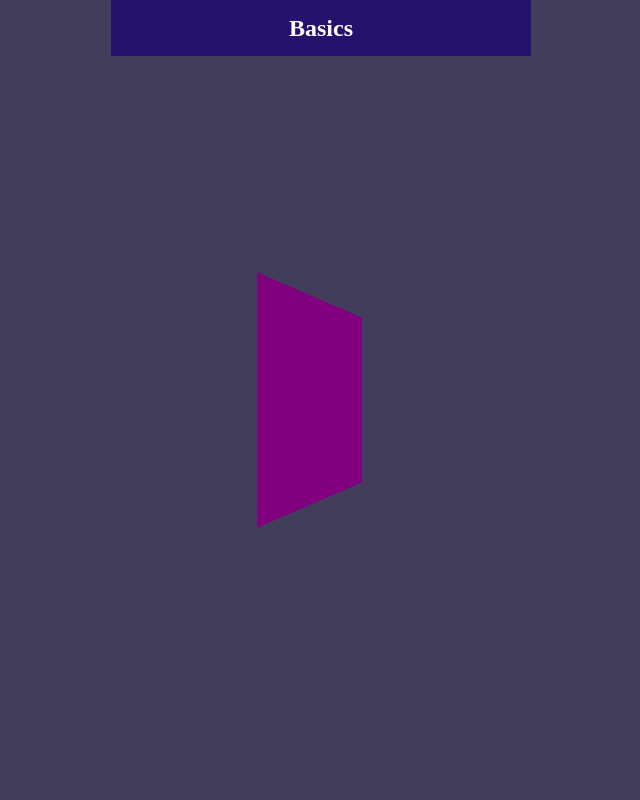
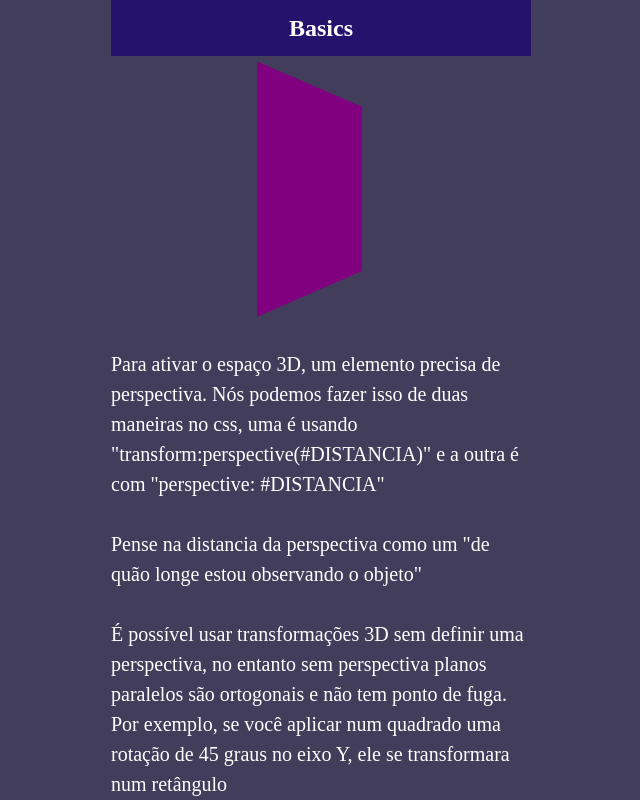
Before and after one commit to CaioVieira-dev/learn-3D-transform, a React (Create React App) app: page / in a window 1280 px wide. Shown: the whole page, without its empty margins (319-959 px from the left). Built offline with nearby package versions, Linux system fonts and the light colour scheme.

Commit message:
feat: :sparkles: add text to the page
add text descripting the basics of 3d with css

```diff
--- a/src/pages/Basics/index.tsx
+++ b/src/pages/Basics/index.tsx
@@ -1,4 +1,4 @@
-import { Panel, Scene } from './styles'
+import { Panel, Scene, Text, Title, Container } from './styles'
 import { useEffect } from 'react'
 import { useNav } from '../../hooks/useNav'
 
@@ -8,8 +8,27 @@ export function Basics() {
     useEffect(() => { changePageName('Basics') }, [changePageName])
 
     return (
-        <Scene>
-            <Panel></Panel>
-        </Scene>
+        <Container>
+            <Title>O básico</Title>
+            <Scene>
+                <Panel></Panel>
+            </Scene>
+            <Text>
+                Para ativar o espaço 3D, um elemento precisa de perspectiva.
+                Nós podemos fazer isso de duas maneiras no css, uma é
+                usando "transform:perspective(#DISTANCIA)" e a outra é com
+                "perspective: #DISTANCIA"
+            </Text>
+            <Text>
+                Pense na distancia da perspectiva como um "de quão longe estou
+                observando o objeto"
+            </Text>
+            <Text>
+                É possível usar transformações 3D sem definir uma perspectiva,
+                no entanto sem perspectiva planos paralelos são ortogonais e não
+                tem ponto de fuga. Por exemplo, se você aplicar num quadrado uma
+                rotação de 45 graus no eixo Y, ele se transformara num retângulo
+            </Text>
+        </Container>
     )
 }
--- a/src/pages/Basics/styles.ts
+++ b/src/pages/Basics/styles.ts
@@ -31,6 +31,7 @@ Font: https://codepen.io/medienmarmelade/pen/xxbmGqL
 */
 
 export const Scene = styled.div`
+margin:30px 0;
 perspective: 400px;
 `
 export const Panel = styled.div`
@@ -39,3 +40,21 @@ height: 200px;
 background-color: purple;
 transform: rotateY(60deg);
 `
+
+export const Container = styled.div`
+max-width: 420px;
+display: flex;
+flex-direction:column;
+align-items: center;
+gap:30px;
+`
+
+export const Text = styled.p`
+color:white;
+font-size: 20px;
+line-height:1.5em;
+`
+export const Title = styled.h2`
+color:white;
+
+`
```
